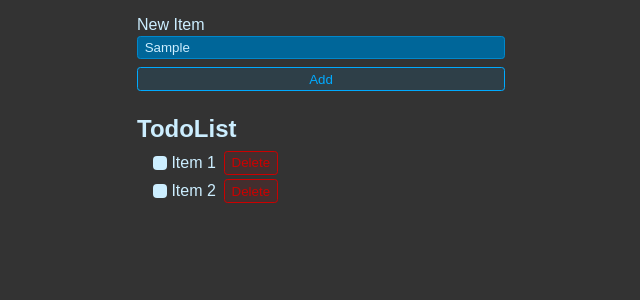
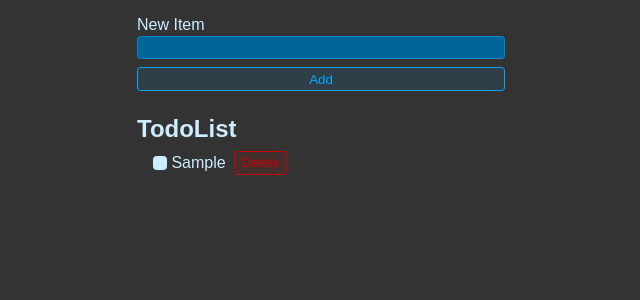
Before and after one commit to charlesmorrisjr/Web-Dev-Practice, a React (Vite) app in the folder wds_learn_react_one_project/: page / in a window 1280 px wide. Both pictures are taken after typing "Sample" into the empty fields and a click on the button "Add". Shown: the top 300 px of the page, without its empty margins (319-959 px from the left). Built offline with nearby package versions, Linux system fonts and the light colour scheme.

Commit message:
Added add to todo list functionality

```diff
--- a/wds_learn_react_one_project/src/App.jsx
+++ b/wds_learn_react_one_project/src/App.jsx
@@ -14,9 +14,9 @@
         { id: crypto.randomUUID(), title: newItem, completed: false },
       ];
     });
+
+    setNewItem("");
   }
-
-  console.log(todos);
 
   return (
     <>
@@ -34,20 +34,17 @@
       </form>
       <h1 className="header">TodoList</h1>
       <ul className="list">
-        <li>
-          <label htmlFor="">
-            <input type="checkbox" name="" id="" />
-            Item 1
-          </label>
-          <button className="btn btn-danger">Delete</button>
-        </li>
-        <li>
-          <label htmlFor="">
-            <input type="checkbox" name="" id="" />
-            Item 2
-          </label>
-          <button className="btn btn-danger">Delete</button>
-        </li>
+        {todos.map(todo => {
+          return (
+            <li key={todo.id}>
+              <label>
+              <input type="checkbox" checked={todo.completed} name="" id="" />
+                {todo.title}
+              </label>
+              <button className="btn btn-danger">Delete</button>
+            </li>
+          );
+        })}
       </ul>
     </>
   );
```
